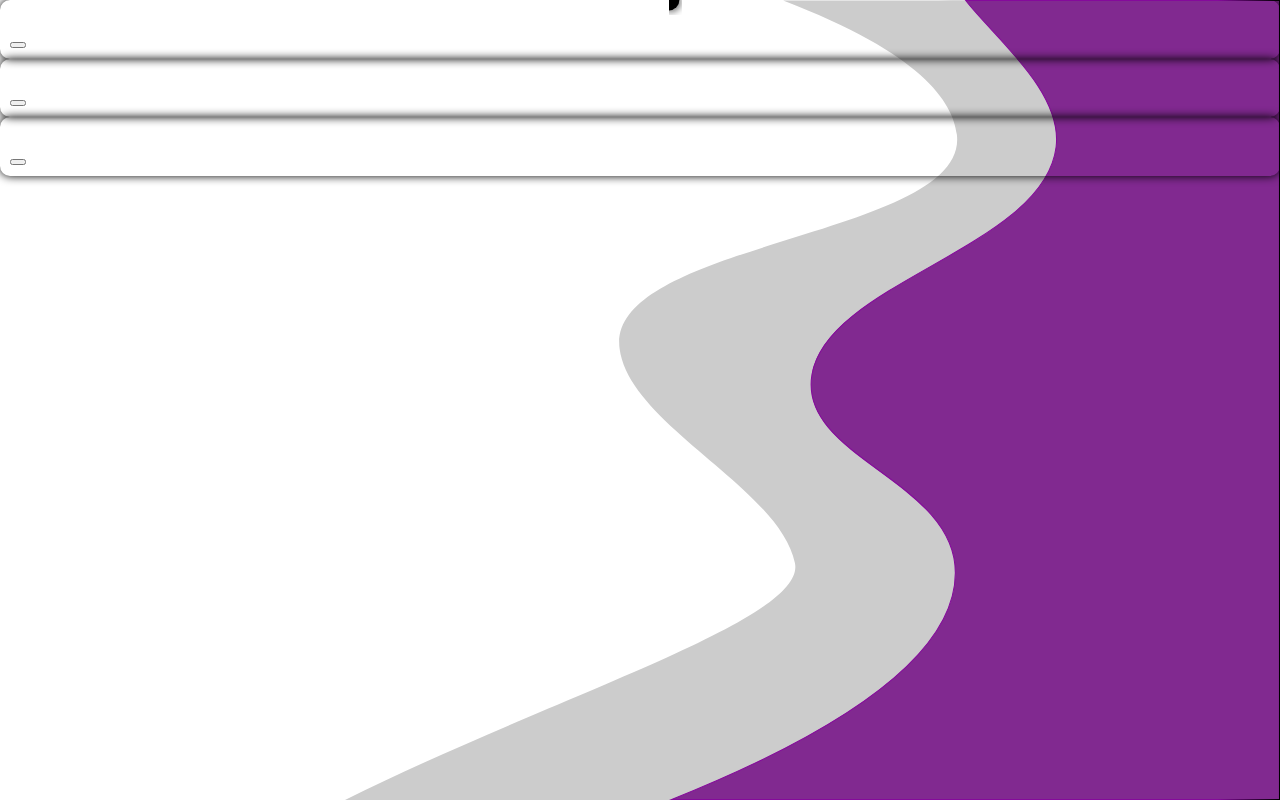
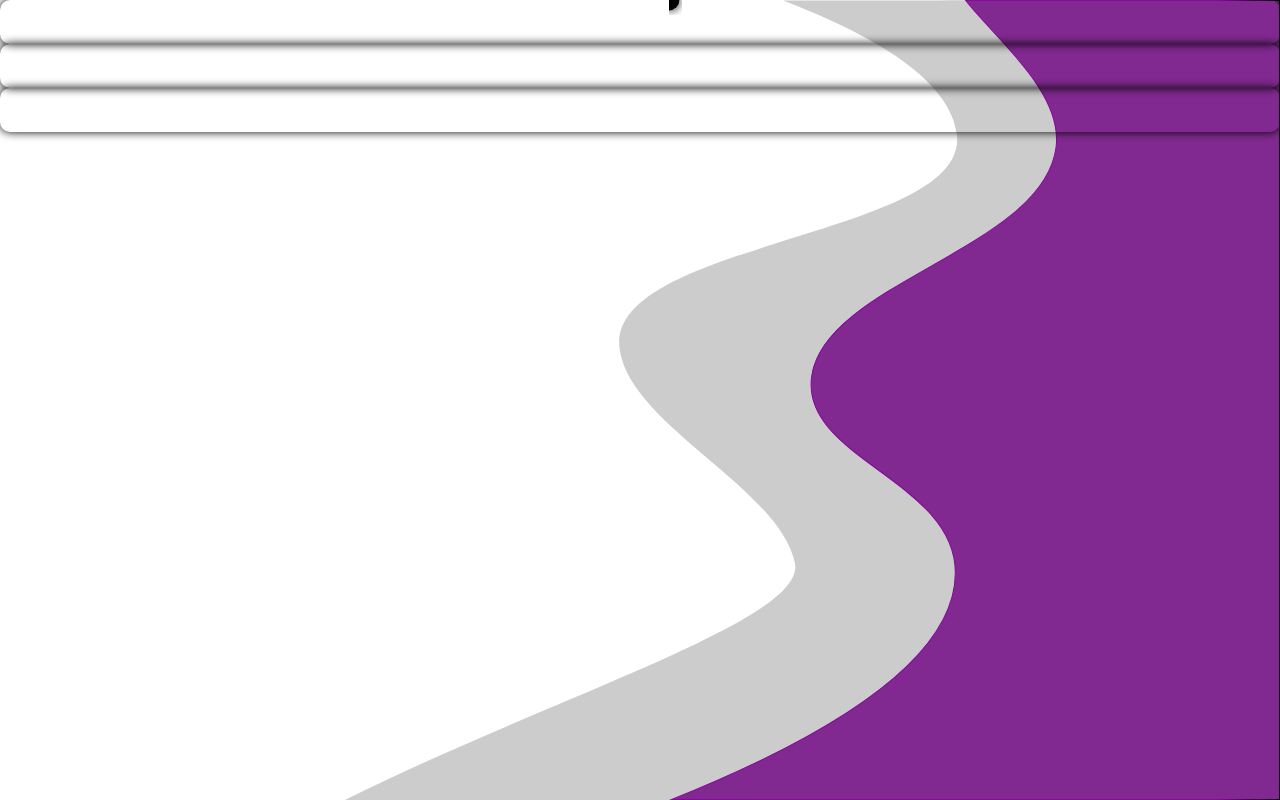
Before and after one commit to tomasg88/lives-guide, a Next.js app: page / in a window 1280 px wide. Built offline with nearby package versions, Linux system fonts and the light colour scheme.

Commit message:
add tailwind

```diff
--- /dev/null
+++ b/pages/_app.js
@@ -0,0 +1,7 @@
+import '../styles/index.css'
+
+function MyApp({ Component, pageProps }) {
+  return <Component {...pageProps} />
+}
+
+export default MyApp
--- /dev/null
+++ b/postcss.config.js
@@ -0,0 +1,3 @@
+module.exports = {
+    plugins: ['tailwindcss', 'postcss-preset-env'],
+}
--- /dev/null
+++ b/styles/index.css
@@ -0,0 +1,3 @@
+@tailwind base;
+@tailwind components;
+@tailwind utilities;
--- /dev/null
+++ b/tailwind.config.js
@@ -0,0 +1,10 @@
+// tailwind.config.js
+module.exports = {
+  future: {},
+  purge: [],
+  theme: {
+    extend: {},
+  },
+  variants: {},
+  plugins: [],
+}
```
Also changed, not shown: package.json (+8 -3 lines), 2 other files (tests, documents, lock files or other folders).
